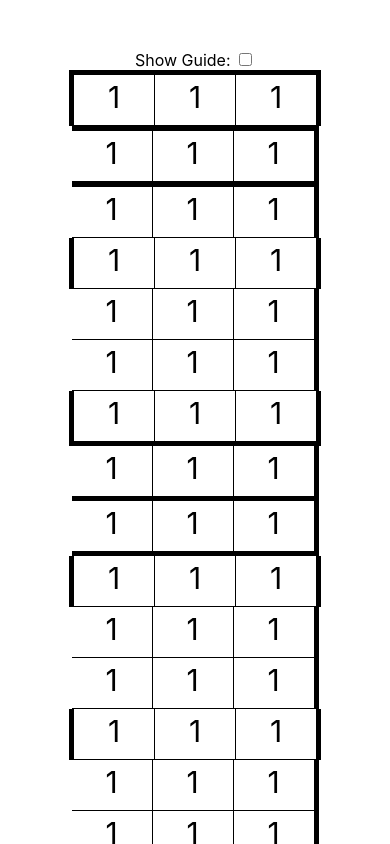
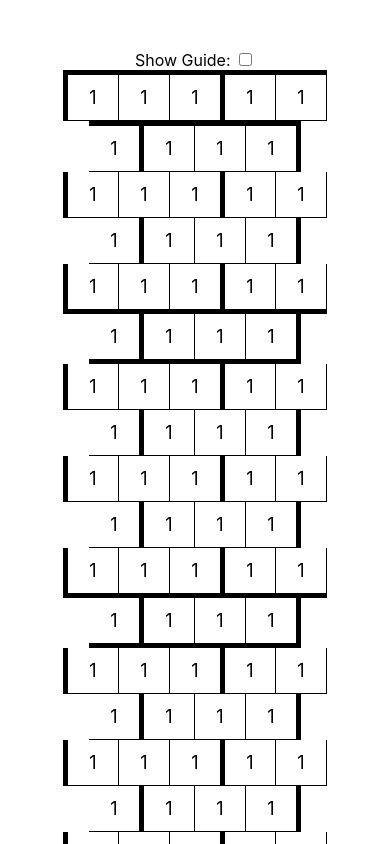
Before and after one commit to RohitTalwalkar/sanskrit-sudoku, a React (Create React App) app: page / in a window 390 px wide. Shown: the top 844 px of the page. Built offline with nearby package versions, Linux system fonts and the light colour scheme.

Commit message:
make font size smaller

```diff
--- a/src/components/Board.tsx
+++ b/src/components/Board.tsx
@@ -39,7 +39,7 @@ export const Board = (props: Props) => {
                     e
                   );
                   const updatedBoard = JSON.parse(JSON.stringify(boardState));
-                  if ((e as any).nativeEvent.offsetX >= 50) {
+                  if ((e as any).nativeEvent.offsetY <= 50) {
                     updatedBoard[index_1][index_2] =
                       (updatedBoard[index_1][index_2] + 1) % 9;
                   } else {
--- a/src/index.css
+++ b/src/index.css
@@ -28,11 +28,25 @@ code {
   padding: 0 15px;
   cursor: pointer;
   width: 50px;
-  height: 50px;
+  height: 75px;
   text-align: center;
-  line-height: 45px;
+  line-height: 75px;
+}
 
+/* Extra small devices (phones, 600px and down) */
+@media only screen and (max-width: 900px) {
+  .board-p {
+    display: inline-block;
+    font-size: 18px;
+    padding: 0 15px;
+    cursor: pointer;
+    width: 20px;
+    height: 45px;
+    text-align: center;
+    line-height: 45px;
+  }
 }
+
 
 
 /* top row */
```
